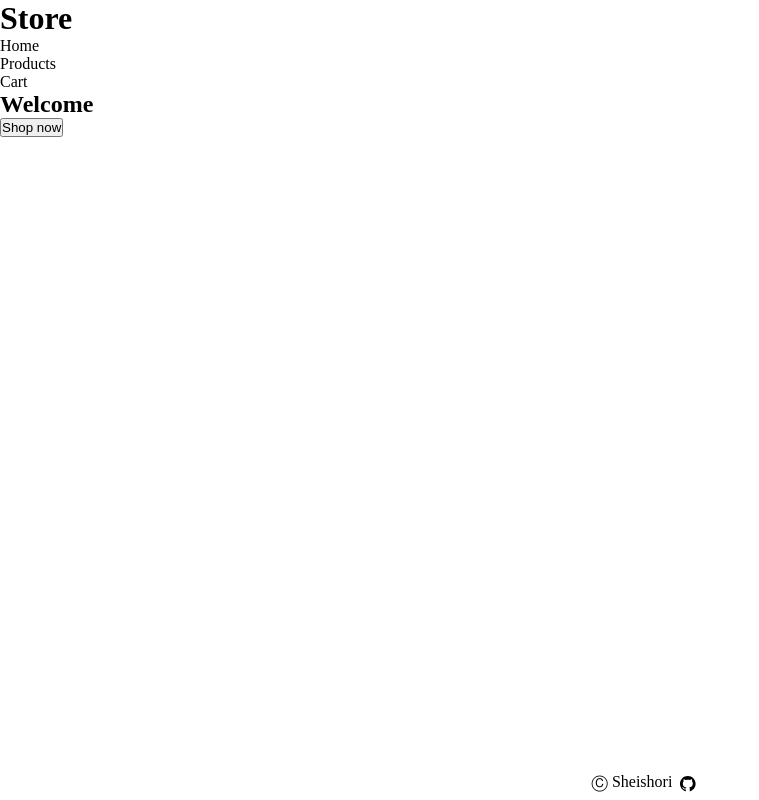
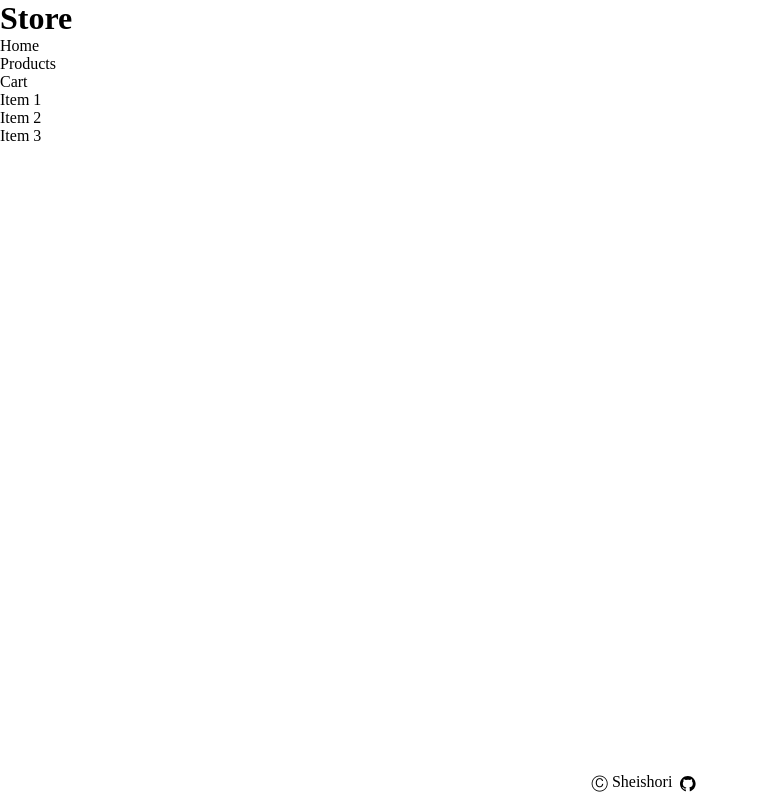
Before and after one commit to Sheishori/shopping-cart, a React (Create React App) app: page /products in a window 1280 px wide. Shown: the whole page, without its empty margins (0-759 px from the left). Built offline with nearby package versions, Linux system fonts and the light colour scheme.

Commit message:
Add routing

```diff
--- a/src/App.tsx
+++ b/src/App.tsx
@@ -1,14 +1,14 @@
 import React from 'react';
 import Header from './components/Header';
-import Home from './components/Home';
 import Footer from './components/Footer';
+import RouteSwitch from './RouteSwitch';
 import './styles/App.css';
 
 function App() {
 	return (
 		<div id='App'>
 			<Header />
-			<Home />
+			<RouteSwitch />
 			<Footer />
 		</div>
 	);
--- /dev/null
+++ b/src/RouteSwitch.tsx
@@ -0,0 +1,17 @@
+import React from 'react';
+import { BrowserRouter, Routes, Route } from 'react-router-dom';
+import Home from './components/Home';
+import Catalog from './components/Catalog';
+
+function RouteSwitch() {
+	return (
+		<BrowserRouter>
+			<Routes>
+				<Route path='/' element={<Home />} />
+				<Route path='/products' element={<Catalog />} />
+			</Routes>
+		</BrowserRouter>
+	);
+}
+
+export default RouteSwitch;
```
